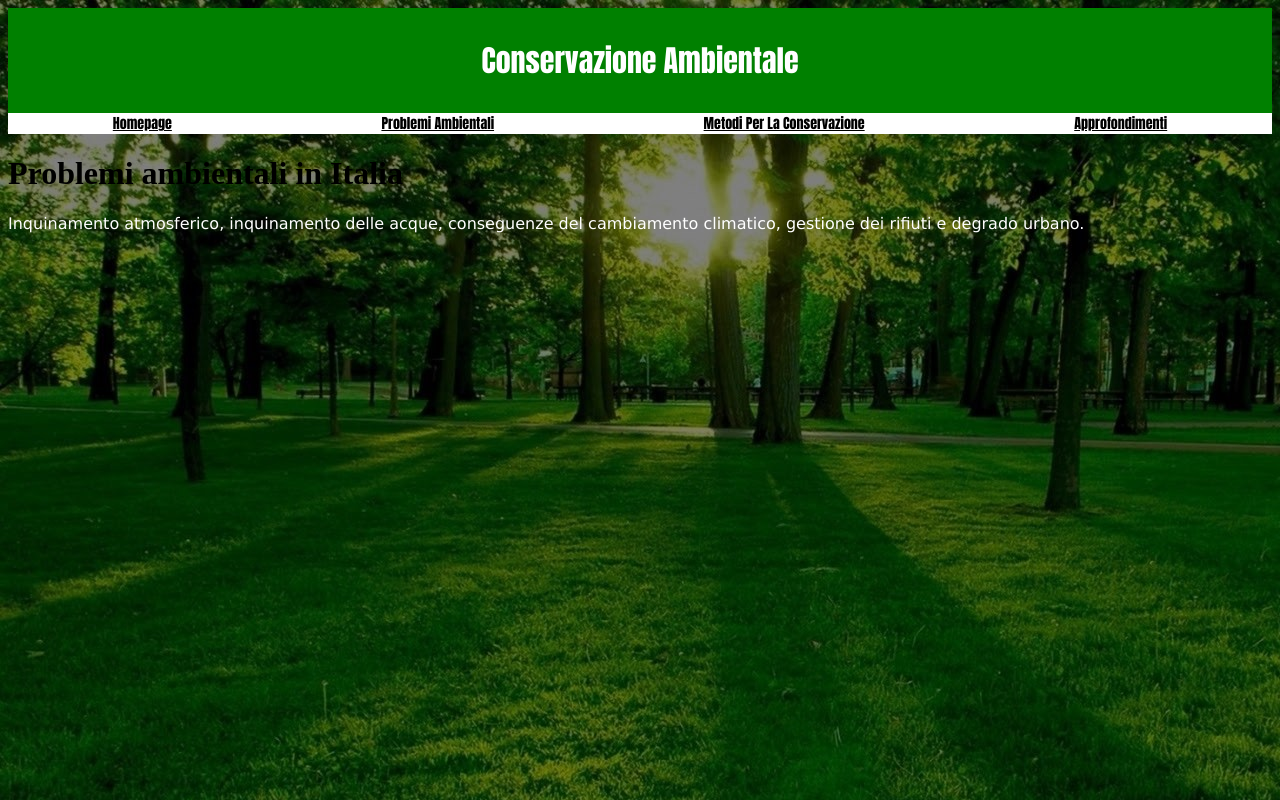
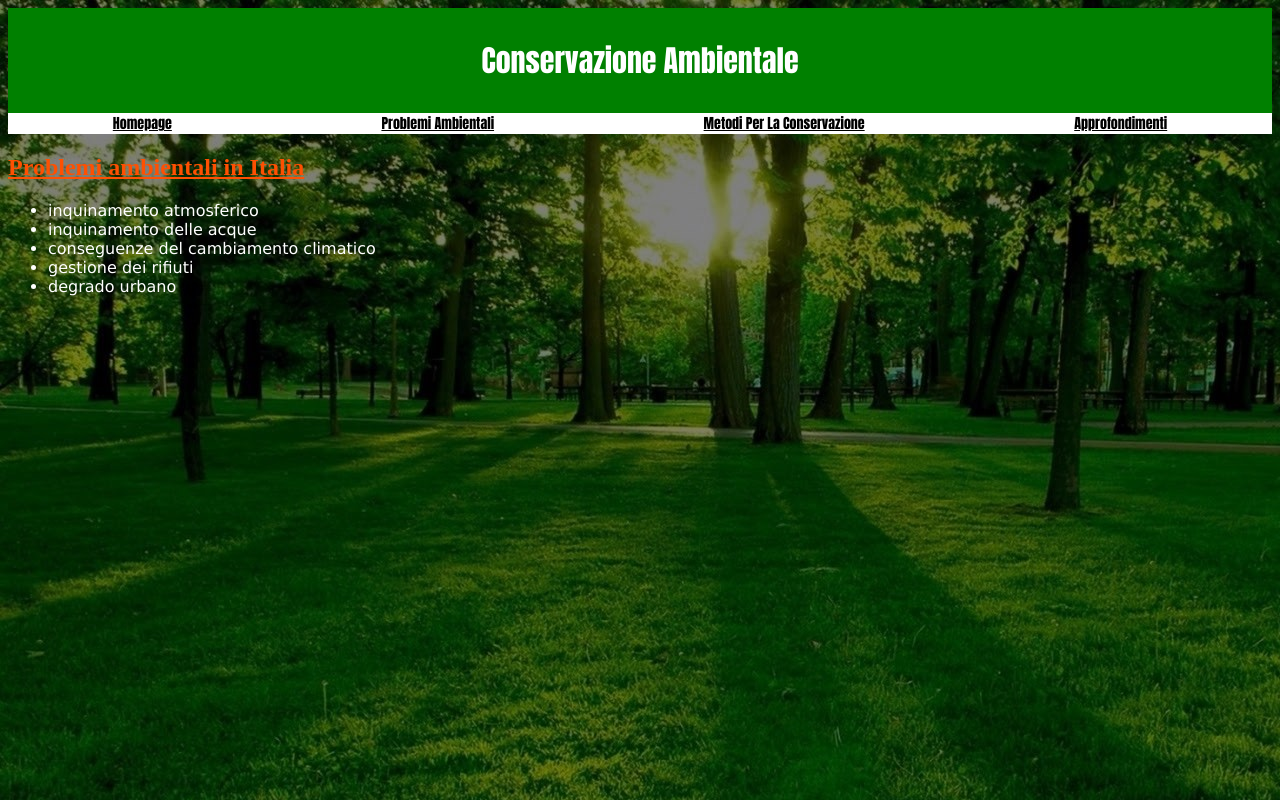
Before and after one commit to gaiagiachero/conservazione_ambientale, a plain HTML site: page problemi_ambientali.html in a window 1280 px wide. Drawn offline with Linux system fonts and the light colour scheme.

Commit message:
modifica_colore

```diff
--- a/mio_stile.css
+++ b/mio_stile.css
@@ -25,7 +25,7 @@ nav a {color: black;
         font-size: 14px;
     }
 
-li {font-family: Verdana, Geneva, Tahoma, sans-serif;
+ul li {font-family: Verdana, Geneva, Tahoma, sans-serif;
     font-size: 16px;
     color: white;
 }
--- a/problemi_ambientali.html
+++ b/problemi_ambientali.html
@@ -15,7 +15,15 @@
             <a href="conservazione.html">Metodi Per La Conservazione</a>
             <a href="approfondimenti.html">Approfondimenti</a>
         </nav>
-        <h1>Problemi ambientali in Italia</h1>
-        <p>Inquinamento atmosferico, inquinamento delle acque, conseguenze del cambiamento climatico, gestione dei rifiuti e degrado urbano. </p>
+        <h2>Problemi ambientali in Italia</h2>
+        <p>
+            <ul>
+                <li>inquinamento atmosferico</li>
+                <li>inquinamento delle acque</li>
+                <li>conseguenze del cambiamento climatico</li>
+                <li>gestione dei rifiuti</li>
+                <li>degrado urbano</li>
+            </ul>
+        </p>
     </body>
 </html>
```
